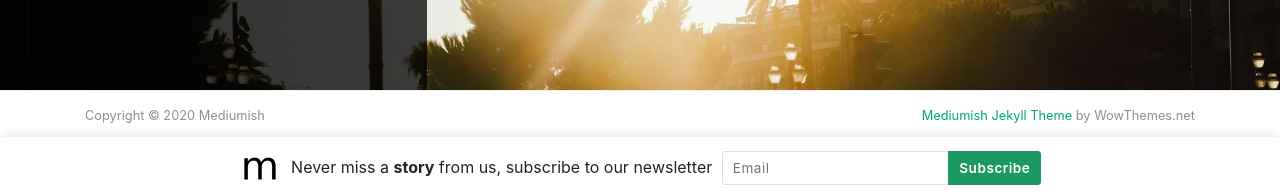
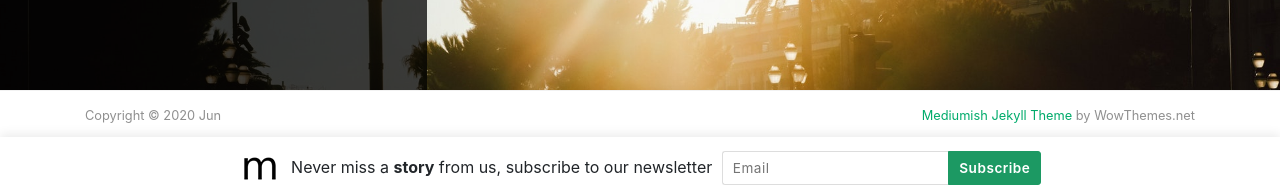
Before and after one commit to supruri/test, a Jekyll site: the page built from index.html, in a window 1280 px wide and 900 px high, scrolled down 2629 px. Shown: the part 701-897 px from the top of the window. Built offline with Jekyll 4.4.1, drawn with Linux system fonts in a browser that asks for light colours; nearby versions of some CDN libraries; the list of posts is cut into pages by our own code.

Commit message:
Update _config.yml

```diff
--- a/_config.yml
+++ b/_config.yml
@@ -1,6 +1,6 @@
 # Site
-name: "Mediumish"
-title: "Mediumish"
+name: "Jun"
+title: "Jun"
 description: "for cupang patners"
 logo: 'assets/images/logo.png'
 favicon: 'assets/images/logo.png'
```
